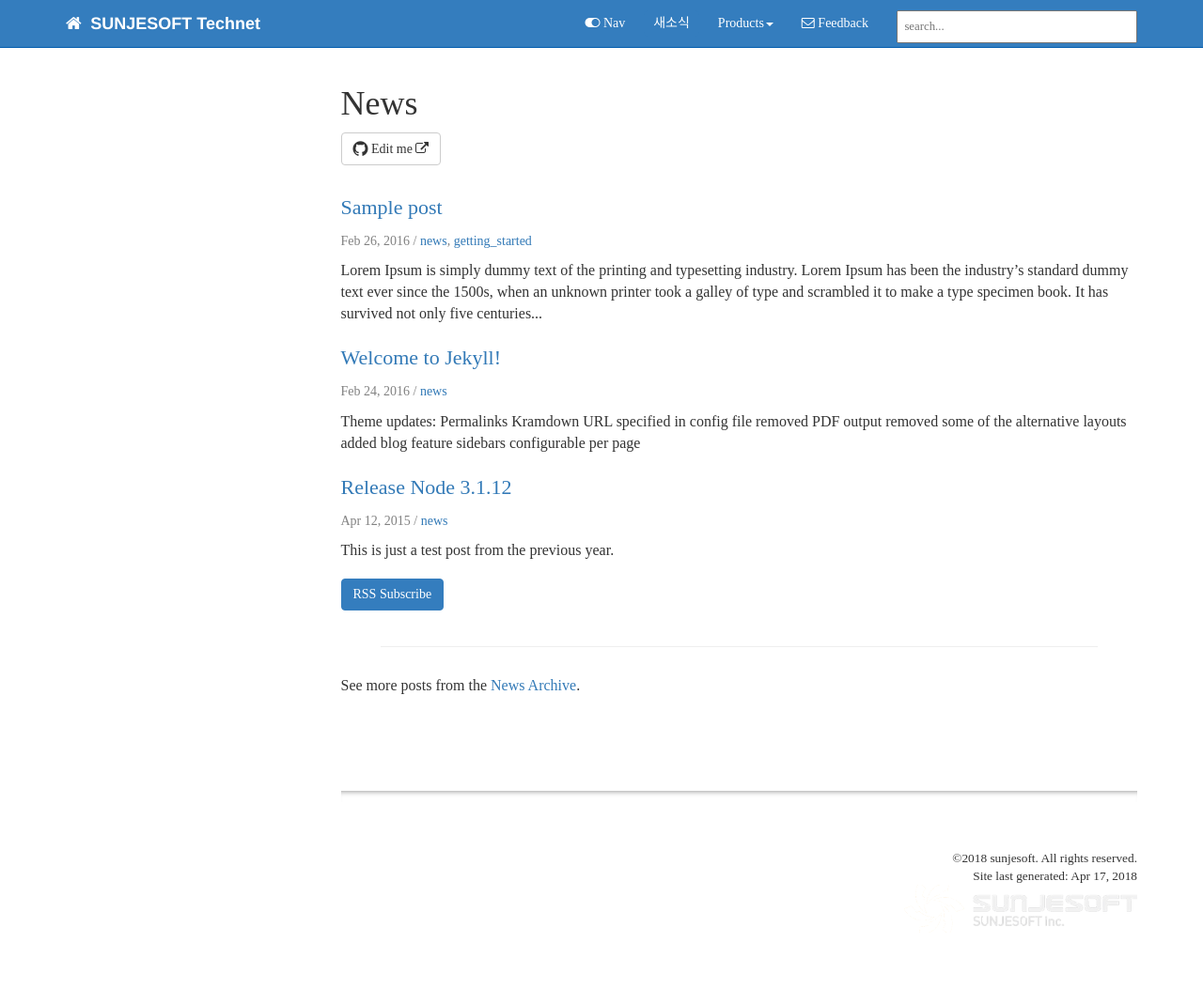
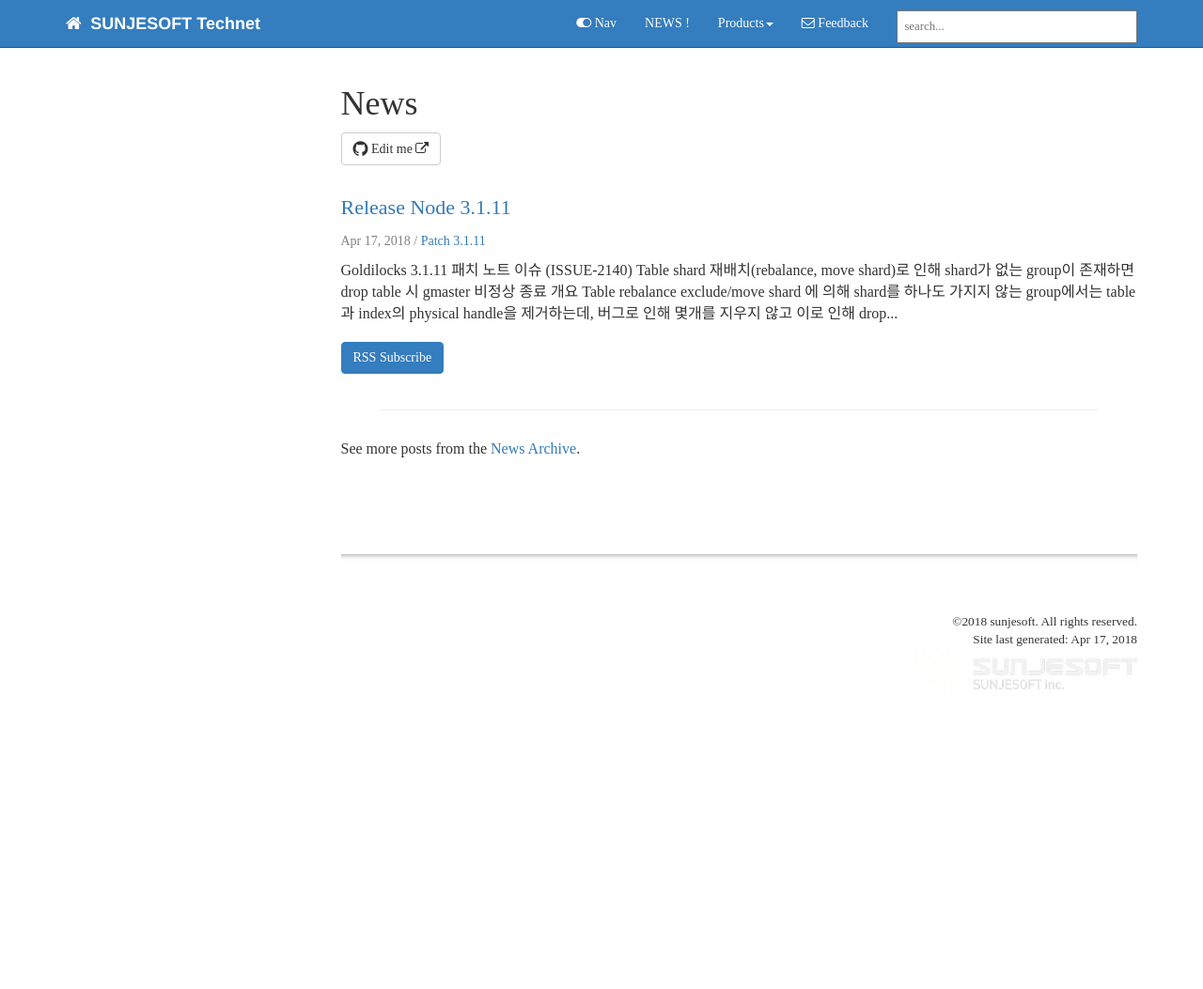
Before and after one commit to Sibeet/sunjesoft.github.io, a Jekyll site: the page built from pages/news/news.html, in a window 1280 px wide. Shown: the whole page at 94% size. Built offline with Jekyll 4.4.1, drawn with Linux system fonts in a browser that asks for light colours; nearby versions of some CDN libraries; some web fonts are replaced; comment, search, counter and statistics services are not loaded; after the commit the page ends 900 px from its top, so only the background shows below that.

Commit message:
Add News

````diff
--- a/_data/sidebars/guides_sidebar.yml
+++ b/_data/sidebars/guides_sidebar.yml
@@ -23,7 +23,7 @@ entries:
     output: web, pdf
     folderitems:
 
-    - title: 간략한 소개 문서
+    - title: Goldilocks Cluster 시작하기
       url: /guides_gentle_guide_to_goldilocks_cluster.html
       output: web, pdf
       type: homepage
--- a/_data/topnav.yml
+++ b/_data/topnav.yml
@@ -3,7 +3,7 @@
 topnav:
 - title: Topnav
   items:
-    - title: 새소식
+    - title: NEWS !
       url: /news
 
 #Topnav dropdowns
--- a/_posts/2015-04-12-test-post-last-year.md
+++ /dev/null
@@ -1,10 +0,0 @@
----
-title:  "Release Node 3.1.12"
-categories: jekyll update
-permalink: test-post-from-last-year.html
-tags: [news]
----
-
-This is just a test post from the previous year.
-
-{% include links.html %}
--- a/_posts/2016-02-24-first-post.md
+++ /dev/null
@@ -1,19 +0,0 @@
----
-title:  "Welcome to Jekyll!"
-categories: jekyll update
-permalink: myupdate.html
-tags: [news]
----
-
-
-Theme updates:
-
-- Permalinks
-- Kramdown
-- URL specified in config file
-- removed PDF output
-- removed some of the alternative layouts
-- added blog feature
-- sidebars configurable per page
-
-{% include links.html %}
--- a/_posts/2016-02-26-sample-post-jekyll.md
+++ /dev/null
@@ -1,17 +0,0 @@
----
-title:  "Sample post"
-published: true
-permalink: samplepost.html
-summary: "This is some summary frontmatter for my sample post."
-tags: [news, getting_started]
----
-
-Lorem Ipsum is simply dummy text of the printing and typesetting industry. Lorem Ipsum has been the industry's standard dummy text ever since the 1500s, when an unknown printer took a galley of type and scrambled it to make a type specimen book. It has survived not only five centuries
-
-## Heading
-
-but also the leap into electronic typesetting, remaining essentially unchanged. It was popularised in the 1960s with the release of Letraset sheets containing Lorem Ipsum passages, and more recently with desktop publishing software like Aldus PageMaker including versions of Lorem Ipsum.
-
-Lorem Ipsum is simply dummy text of the printing and typesetting industry. Lorem Ipsum has been the industry's standard dummy text ever since the 1500s, when an unknown printer took a galley of type and scrambled it to make a type specimen book. It has survived not only five centuries
-
-{% include links.html %}
--- /dev/null
+++ b/_posts/2018-04-17-patch-note-3-1-11.md
@@ -0,0 +1,46 @@
+---
+title:  "Release Node 3.1.11"
+categories: Goldilocks Patch
+permalink: patch-note-3-1-13.html
+tags: [Patch 3.1.11]
+---
+
+## Goldilocks 3.1.11 패치 노트
+
+### 이슈
+(ISSUE-2140) Table shard 재배치(rebalance, move shard)로 인해 shard가 없는 group이 존재하면 drop table 시 gmaster 비정상 종료
+
+### 개요
+
+Table rebalance exclude/move shard 에 의해 shard를 하나도 가지지 않는 group에서는 table과 index의 physical handle을 제거하는데, 버그로 인해 몇개를 지우지 않고 이로 인해 drop table시 ager가 비정상 종료함.
+
+### 현상 및 증상
+
+```
+CREATE TABLE EXCLUDE_T1 (
+    C1  NUMBER(10,0),
+    C2  NUMBER(10,0),
+    C3  NUMBER(10,0) NOT NULL,
+    C4  NUMBER(10,0),
+    C5  NUMBER(10,0),
+    C6  NUMBER(10,0),
+    C7  NUMBER(10,0),
+    C8  NUMBER(10,0) ) SHARDING BY HASH ( C1 );
+
+ALTER TABLE EXCLUDE_T1 ADD PRIMARY KEY ( C1 );
+ALTER TABLE EXCLUDE_T1 ADD CONSTRAINT EXCLUDE_T1_UNIQUE_C1_C2 UNIQUE( C1, C2 ) ;
+ALTER TABLE EXCLUDE_T1 ADD CONSTRAINT EXCLUDE_T1_UNIQUE_C1_C6_C7_C8 UNIQUE( C1, C6, C7, C8 );
+ALTER TABLE EXCLUDE_T1 ADD CONSTRAINT EXCLUDE_T1_UK UNIQUE( C1, C4, C5 );
+CREATE INDEX EXCLUDE_T1_IDX1 ON EXCLUDE_T1 ( C1 );
+CREATE INDEX EXCLUDE_T1_IDX2 ON EXCLUDE_T1 ( C2 );
+CREATE INDEX EXCLUDE_T1_IDX3 ON EXCLUDE_T1 ( C1,C2 );
+
+DROP TABLE EXCLUDE_T1;
+COMMIT;
+```
+
+### 수정 전 대처
+
+없음.
+
+{% include links.html %}
````
Also changed, not shown: index.md (+1 -1 lines), 14 other files.
